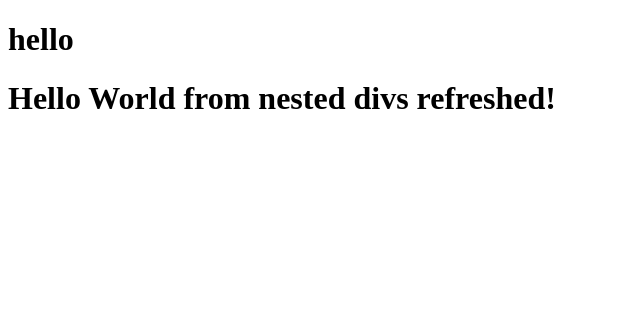
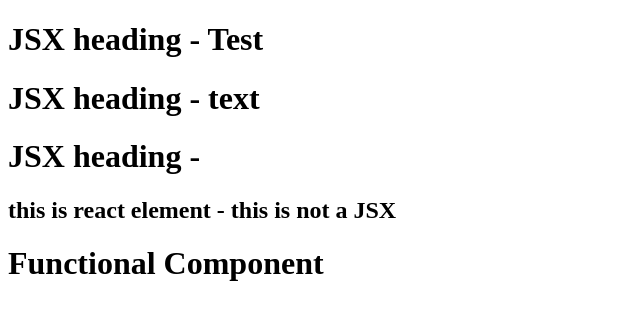
Before and after one commit to aarkayreddy/react-learn, a React app: page / in a window 1280 px wide. Shown: the whole page, without its empty margins (0-640 px from the left). Built offline with nearby package versions, Linux system fonts and the light colour scheme.

Commit message:
episode-03

```diff
--- a/App.js
+++ b/App.js
@@ -1,16 +1,33 @@
-import React from "react";
 import ReactDOM from "react-dom/client";
 
-const parent = React.createElement(
-  "div",
-  { id: "parent" },
-  React.createElement(
-    "div",
-    { id: "child" },
-    React.createElement("h1", {}, `Hello World from nested divs refreshed!`)
-  )
+const Header = ({ children }) => (
+  <h1 id="heading" className="test">
+    JSX heading - {children}
+  </h1>
 );
+
+const title = (
+  <h2 id="heading" className="test">
+    this is react element - this is not a JSX
+  </h2>
+);
+
+// React Functional Component
+const HeadingComponent = () => {
+  let array = [];
+
+  return (
+    <div>
+      {/* component composition - composing two components one in another */}
+      <Header>Test</Header>
+      {Header({ children: "text" })}
+      <Header /> {/* JSX Component will render like this*/}
+      {title} {/* normal react element will render like this*/}
+      <h1>Functional Component</h1>
+    </div>
+  );
+};
 
 const root = ReactDOM.createRoot(document.getElementById("root"));
 
-root.render(parent);
+root.render(<HeadingComponent />);
--- a/index.html
+++ b/index.html
@@ -6,8 +6,8 @@
     <title>React Learn</title>
   </head>
   <body>
-    <h1>hello</h1>
     <div id="root"></div>
+
     <script type="module" src="./App.js"></script>
   </body>
 </html>
--- a/package.json
+++ b/package.json
@@ -15,6 +15,8 @@
   "author": "aarkay",
   "type": "commonjs",
   "scripts": {
+    "start": "parcel index.html",
+    "build": "parcel build index.html",
     "test": "jest"
   },
   "devDependencies": {
```
Also changed, not shown: README.md.
